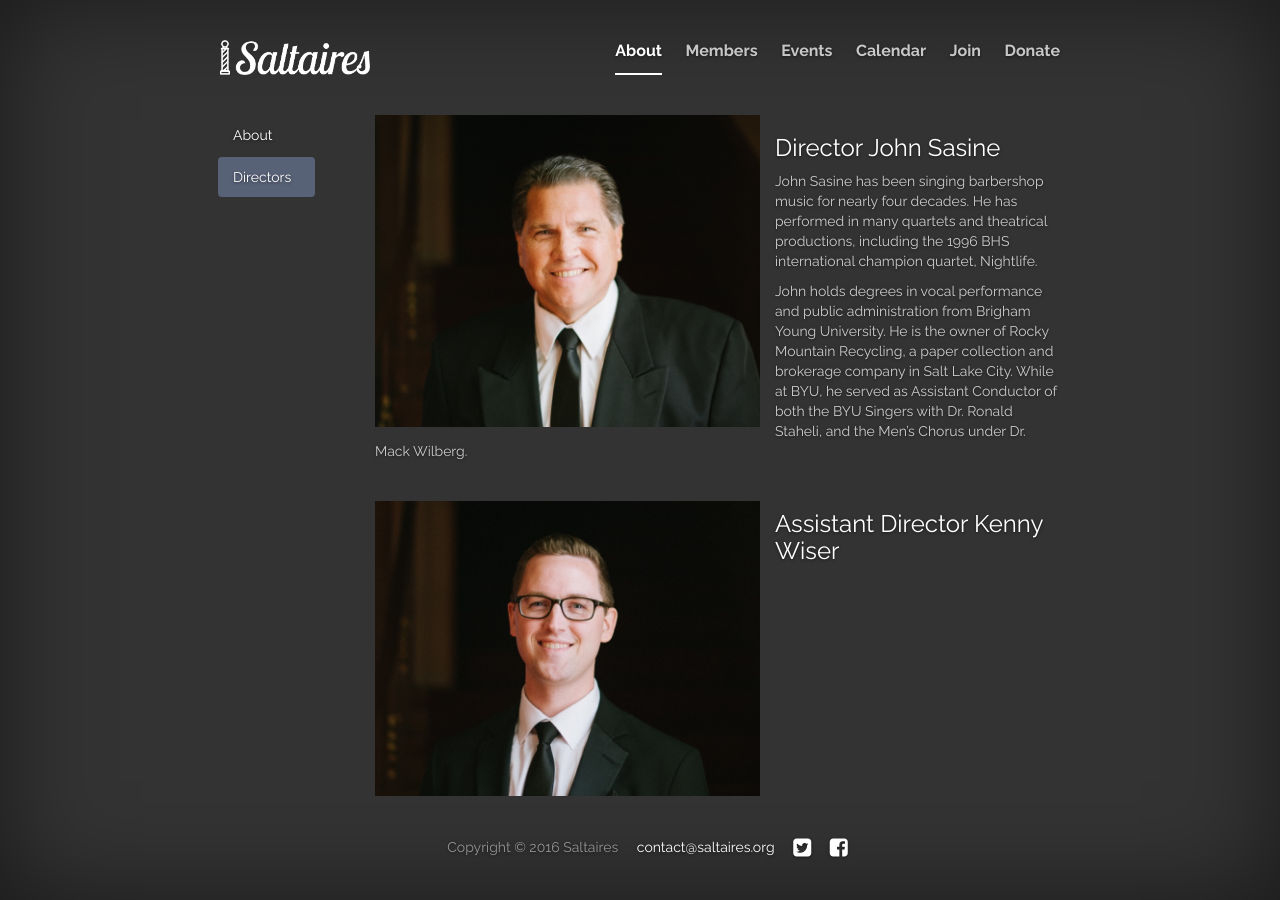
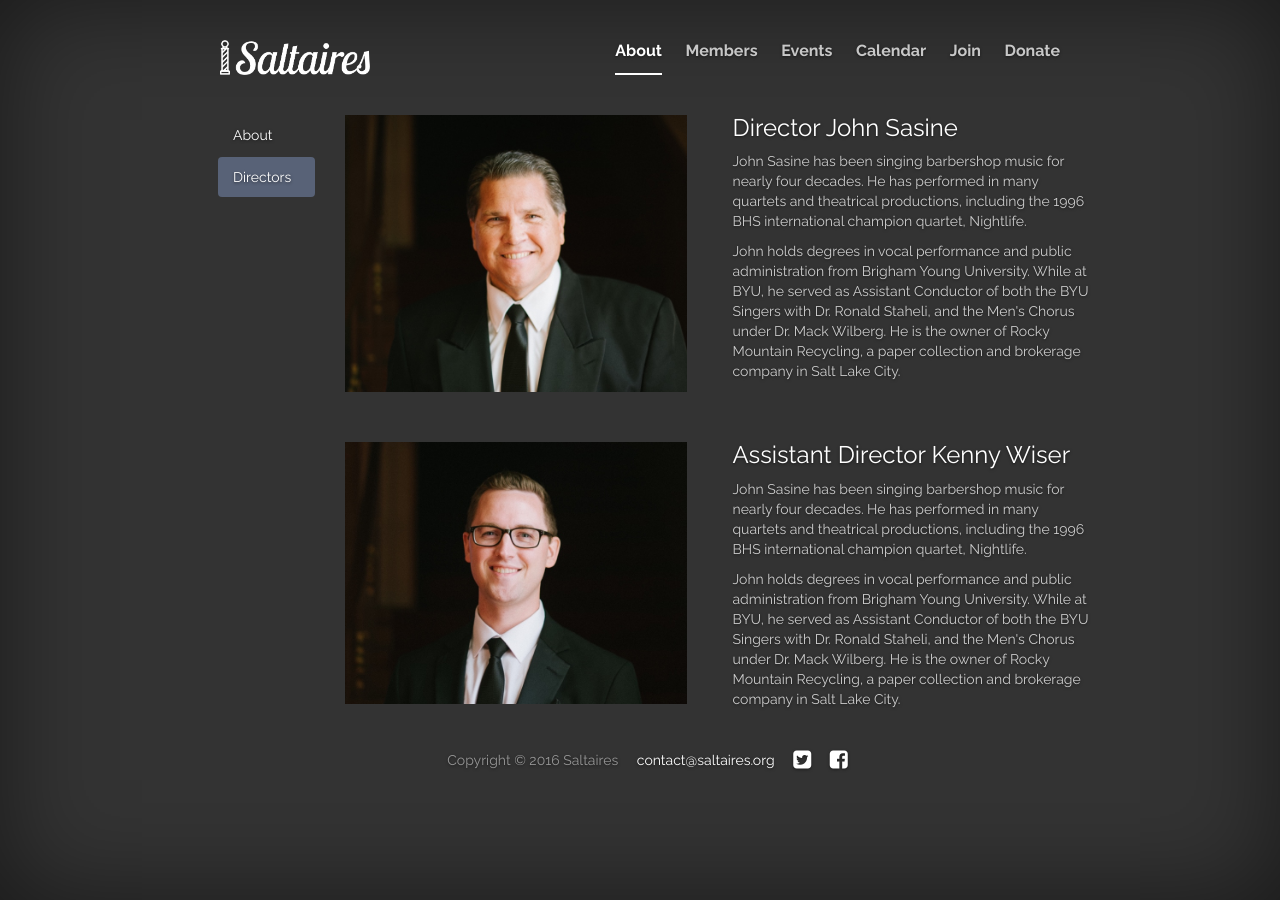
Before and after one commit to cayblood/saltaires, a Jekyll site: the page built from jekyll-site/directors.html, in a window 1280 px wide. Built offline with Jekyll 4.4.1, drawn with Linux system fonts in a browser that asks for light colours; nearby versions of some CDN libraries; library files that are not in the unit come from our copies.

Commit message:
Reformatted about page

```diff
--- a/jekyll-site/_layouts/about.html
+++ b/jekyll-site/_layouts/about.html
@@ -11,7 +11,7 @@
 
 {% include header.html %}
 
-<div class="content">
+<div class="content about">
   <div class="row">
     <div class="col-md-2 sidebar">
       <ul class="nav nav-pills nav-stacked">
--- a/jekyll-site/css/default.css
+++ b/jekyll-site/css/default.css
@@ -38,10 +38,18 @@ div.sidebar ul.nav li a:hover {
 }
 
 img.portrait {
-  max-width: 400px;
-  float: left;
+  max-width: 100%;
   padding-right: 15px;
   padding-bottom: 10px;
+}
+
+.about h3 {
+  margin-top: 0;
+  margin-left: 0;
+}
+
+.about p {
+  margin-left: 0; margin-right: 0;
 }
 
 /* Absolute Center Spinner */
--- /dev/null
+++ b/jekyll-site/directors.html
@@ -0,0 +1,43 @@
+---
+layout: about
+title: Directors
+permalink: /directors/
+---
+<div class="row">
+  <div class="col-md-6">
+    <img alt="Saltaires Director John Sasine" class="portrait" src="/images/john_sasine.jpg" />
+  </div>
+  <div class="col-md-6">
+    <h3>Director John Sasine</h3>
+
+    <p>John Sasine has been singing barbershop music for nearly four decades. He has performed in many
+    quartets and theatrical productions, including the 1996 BHS international champion quartet,
+    Nightlife.</p>
+
+    <p>John holds degrees in vocal performance and public administration from Brigham Young
+    University. While at BYU, he served as Assistant Conductor of both the BYU Singers with Dr.
+    Ronald Staheli, and the Men's Chorus under Dr. Mack Wilberg. He is the owner of Rocky Mountain
+    Recycling, a paper collection and brokerage company in Salt Lake City.</p>
+  </div>
+</div>
+
+<br />
+<br />
+
+<div class="row">
+  <div class="col-md-6">
+    <img alt="Assistant Director Kenny Wiser" class="portrait" src="/images/kenny_wiser.jpg" />
+  </div>
+  <div class="col-md-6">
+    <h3>Assistant Director Kenny Wiser</h3>
+
+    <p>John Sasine has been singing barbershop music for nearly four decades. He has performed in many
+    quartets and theatrical productions, including the 1996 BHS international champion quartet,
+    Nightlife.</p>
+
+    <p>John holds degrees in vocal performance and public administration from Brigham Young
+    University. While at BYU, he served as Assistant Conductor of both the BYU Singers with Dr.
+    Ronald Staheli, and the Men's Chorus under Dr. Mack Wilberg. He is the owner of Rocky Mountain
+    Recycling, a paper collection and brokerage company in Salt Lake City.</p>
+  </div>
+</div>
--- a/jekyll-site/directors.md
+++ /dev/null
@@ -1,25 +0,0 @@
----
-layout: about
-title: Directors
-permalink: /directors/
----
-
-<img alt="Saltaires Director John Sasine" class="portrait" src="/images/john_sasine.jpg" />
-
-### Director John Sasine
-
-John Sasine has been singing barbershop music for nearly four decades. He has performed in many
-quartets and theatrical productions, including the 1996 BHS international champion quartet,
-Nightlife.
-
-John holds degrees in vocal performance and public administration from Brigham Young
-University. He is the owner of Rocky Mountain Recycling, a paper collection and
-brokerage company in Salt Lake City. While at BYU, he served as Assistant Conductor
-of both the BYU Singers with Dr. Ronald Staheli, and the Men's Chorus under Dr. Mack
-Wilberg.
-
-<br />
-
-<img alt="Assistant Director Kenny Wiser" class="portrait" src="/images/kenny_wiser.jpg" />
-
-### Assistant Director Kenny Wiser
```
